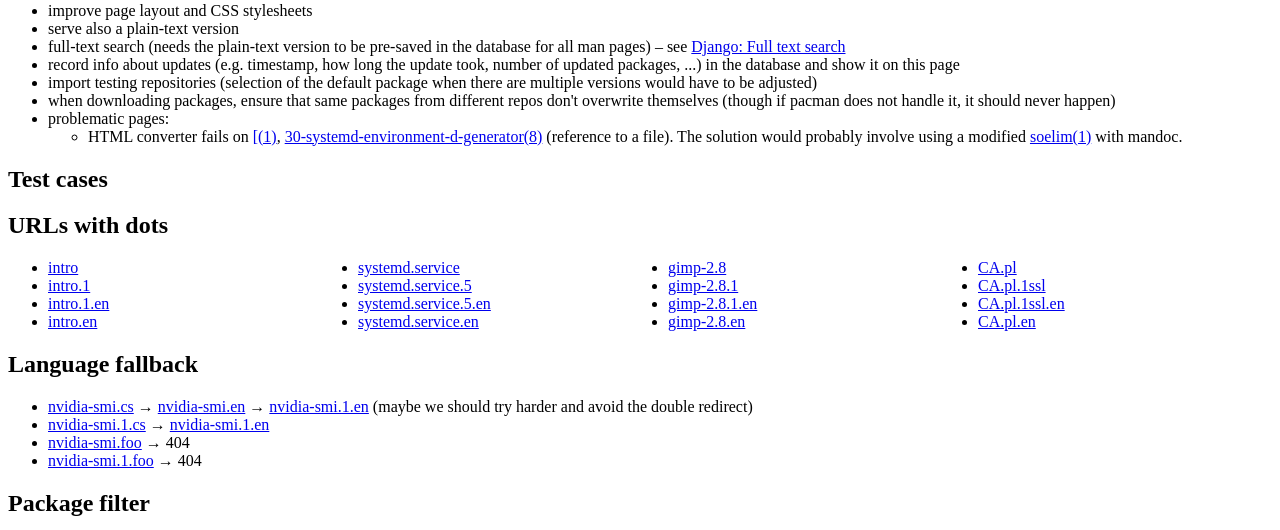
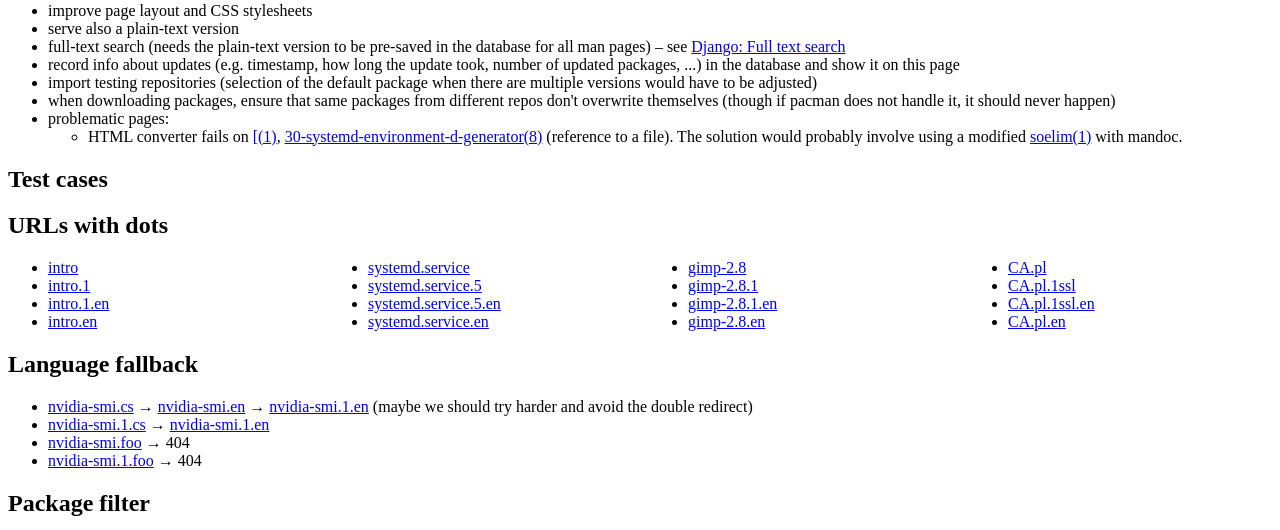
Before and after one commit to archlinux/archmanweb, a Django app: template archweb_manpages/templates/dev.html in a window 1280 px wide. Shown: the part 253-783 px from the top of the page. Run offline with Django 3.2, Linux system fonts and the light colour scheme; the template is opened without the code that fills it, so the values that code supplies are empty; parts of the project's set-up code (start-up, migrations or seed data) failed here and were passed over.

Commit message:
preserve bullets in multi-column lists

```diff
--- a/archweb_manpages/static/archweb_manpages/base.css
+++ b/archweb_manpages/static/archweb_manpages/base.css
@@ -33,7 +33,13 @@ article.single-column-content {
     width: 100%;
 }
 
-.listing-multicolumn-wrapper ul {
+ul.multi-column,
+ol.multi-column {
     column-width: 20em;
     column-gap: 1.5em;
+    padding-left: 0.5em;
 }
+ul.multi-column > li,
+ol.multi-column > li {
+    margin-left: 2em; /* needed to preserve bullets/numbers in multi-column layout */
+}
--- a/archweb_manpages/templates/dev.html
+++ b/archweb_manpages/templates/dev.html
@@ -41,7 +41,7 @@
 <h1>Test cases</h1>
 
 <h2>URLs with dots</h2>
-<ul style="columns: 4;">
+<ul class="multi-column" style="columns: 4;">
     <li><a href="{% url 'index' %}man/intro">intro</a></li>
     <li><a href="{% url 'index' %}man/intro.1">intro.1</a></li>
     <li><a href="{% url 'index' %}man/intro.1.en">intro.1.en</a></li>
```
Also changed, not shown: archweb_manpages/templates/listing.html (+4 -4 lines).
